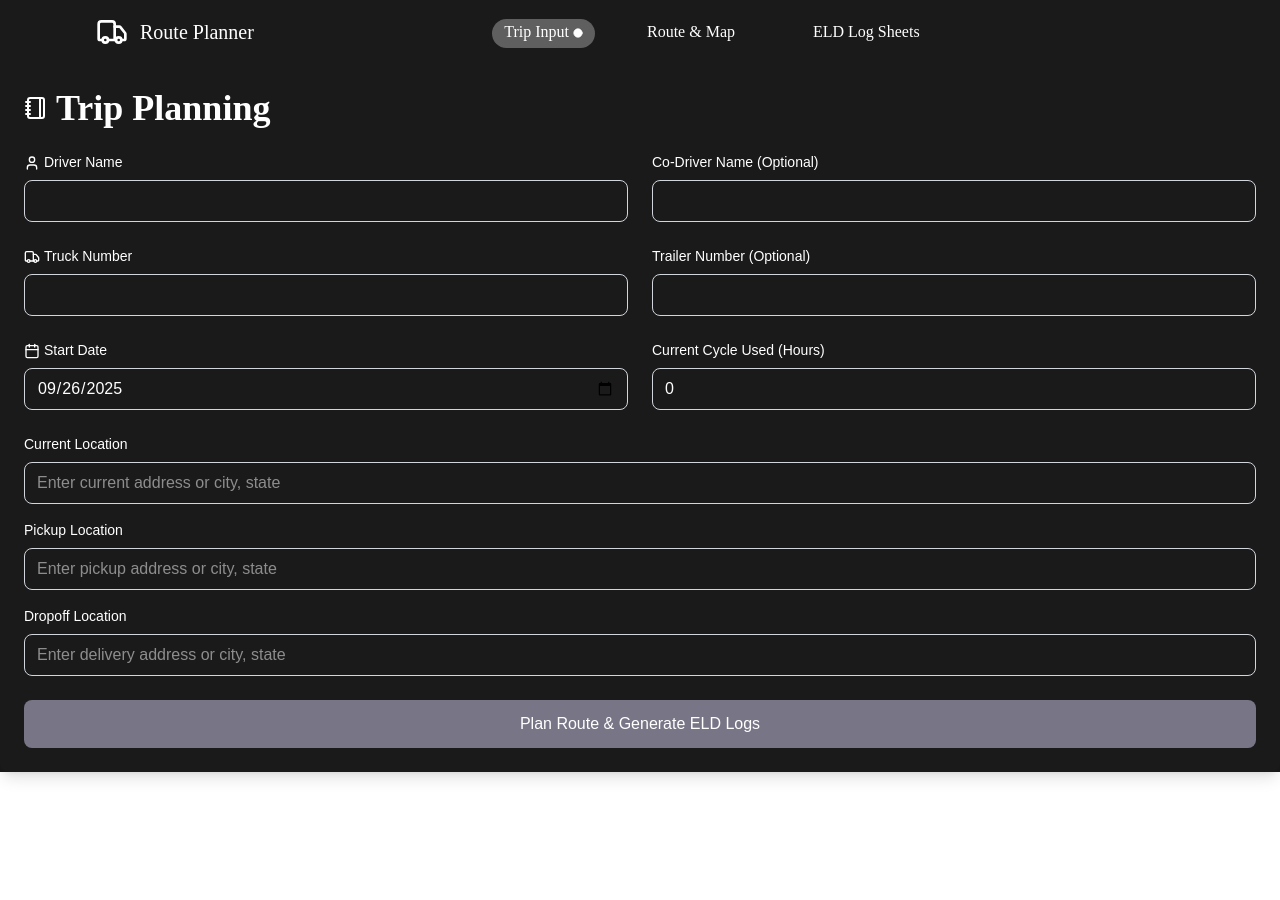
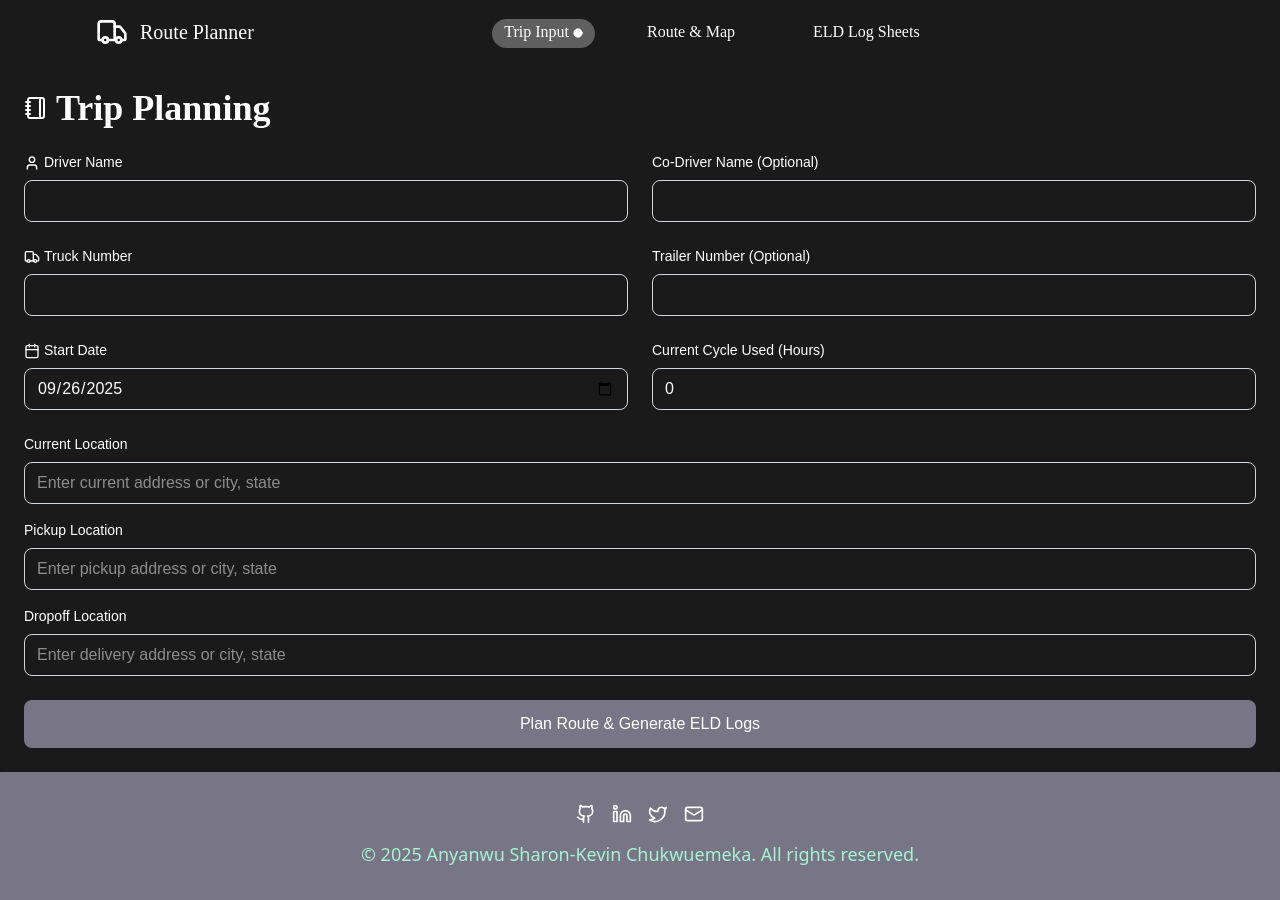
Before and after one commit to sharon17kevin/spotter, a React (Vite) app in the folder frontend/: page / in a window 1280 px wide. Before the commit the page ends 800 px from the top, so only its background shows below. Built offline with nearby package versions, Linux system fonts and the light colour scheme.

Commit message:
Design the footer

```diff
--- /dev/null
+++ b/frontend/src/components/Footer.tsx
@@ -0,0 +1,29 @@
+import { Github, Linkedin, Mail, Twitter } from "lucide-react";
+
+const Footer = () => {
+  return (
+    <footer className="bg-secondary text-white py-8">
+      <div className="container mx-auto px-4 text-center">
+        <div className="flex justify-center gap-4 mb-4">
+          <a href="https://github.com/sharon17kevin" className="hover:text-emerald-300 transition-colors">
+            {<Github size={20}/>}
+          </a>
+          <a href="https://www.linkedin.com/in/sharon-kevin-anyanwu-8b8b0929a/" className="hover:text-emerald-300 transition-colors">
+            {<Linkedin size={20}/>}
+          </a>
+          <a href="https://x.com/Sharonkvn" className="hover:text-emerald-300 transition-colors">
+            {<Twitter size={20}/>}
+          </a>
+          <a href="#" className="hover:text-emerald-300 transition-colors">
+            {<Mail size={20}/> }
+          </a>
+        </div>
+        <p className="text-emerald-200 text-sm md:text-lg">
+          © 2025 Anyanwu Sharon-Kevin Chukwuemeka. All rights reserved.
+        </p>
+      </div>
+    </footer>
+  );
+};
+
+export default Footer;
--- a/frontend/src/pages/InputPage.tsx
+++ b/frontend/src/pages/InputPage.tsx
@@ -1,13 +1,18 @@
 import { useState } from "react";
 import TripInputForm from "../components/TripInput";
+import Footer from "../components/Footer";
 
 const InputPage = () => {
   const [loading, setLoading] = useState(false);
   const handleTripSubmit = async () => {
     setLoading(true);
-
   };
-  return <TripInputForm onSubmit={handleTripSubmit} loading={loading} />;
+  return (
+    <>
+      <TripInputForm onSubmit={handleTripSubmit} loading={loading} />
+      <Footer/>
+    </>
+  );
 };
 
 export default InputPage;
--- a/frontend/src/pages/LogPage.tsx
+++ b/frontend/src/pages/LogPage.tsx
@@ -2,6 +2,7 @@ import { Download } from "lucide-react";
 import ELDLogSheet from "../components/ELDLogSheet";
 import { useState } from "react";
 import type { TripPlan } from "../types";
+import Footer from "../components/Footer";
 
 const LogPage = () => {
   const [tripPlan, _] = useState<TripPlan>({
@@ -30,6 +31,7 @@ const LogPage = () => {
   };
 
   return (
+    <>
       <div className="space-y-6 min-h-screen">
         <div className="bg-white rounded-lg shadow-lg p-6">
           <div className="flex justify-between items-center mb-4">
@@ -53,10 +55,16 @@ const LogPage = () => {
 
         <div className="print:space-y-0 space-y-6">
           {tripPlan.dailyLogs.map((dailyLog, index) => (
-          <ELDLogSheet key={index} dailyLog={dailyLog} dayNumber={index + 1} />
+            <ELDLogSheet
+              key={index}
+              dailyLog={dailyLog}
+              dayNumber={index + 1}
+            />
           ))}
         </div>
       </div>
+      <Footer />
+    </>
   );
 };
 
--- a/frontend/src/pages/MapPage.tsx
+++ b/frontend/src/pages/MapPage.tsx
@@ -1,6 +1,7 @@
 import { useState } from "react";
 import RouteMap from "../components/RouteMap";
 import type { RouteResult, TripPlan } from "../types";
+import Footer from "../components/Footer";
 
 const MapPage = () => {
   const [tripPlan, _] = useState<TripPlan>({
@@ -32,11 +33,14 @@ const MapPage = () => {
     estimatedArrival: "",
   };
   return (
+    <>
       <div className="space-y-6">
         <RouteMap tripInput={tripPlan.tripInput} route={defaultRouteResult} />
 
         <div className="bg-white rounded-lg shadow-lg p-6">
-        <h3 className="text-lg font-medium text-gray-900 mb-4">Trip Summary</h3>
+          <h3 className="text-lg font-medium text-gray-900 mb-4">
+            Trip Summary
+          </h3>
           <div className="grid grid-cols-2 md:grid-cols-4 gap-4">
             <div className="text-center p-4 bg-blue-50 rounded-lg">
               <p className="text-sm font-medium text-blue-600">Total Days</p>
@@ -51,7 +55,9 @@ const MapPage = () => {
               </p>
             </div>
             <div className="text-center p-4 bg-orange-50 rounded-lg">
-            <p className="text-sm font-medium text-orange-600">Driving Hours</p>
+              <p className="text-sm font-medium text-orange-600">
+                Driving Hours
+              </p>
               <p className="text-2xl font-bold text-orange-700">
                 {tripPlan.summary.totalDrivingHours.toFixed(1)}
               </p>
@@ -67,6 +73,8 @@ const MapPage = () => {
           </div>
         </div>
       </div>
+      <Footer/>
+    </>
   );
 };
 
```
Lines whose indentation alone changed are shown as unchanged.
